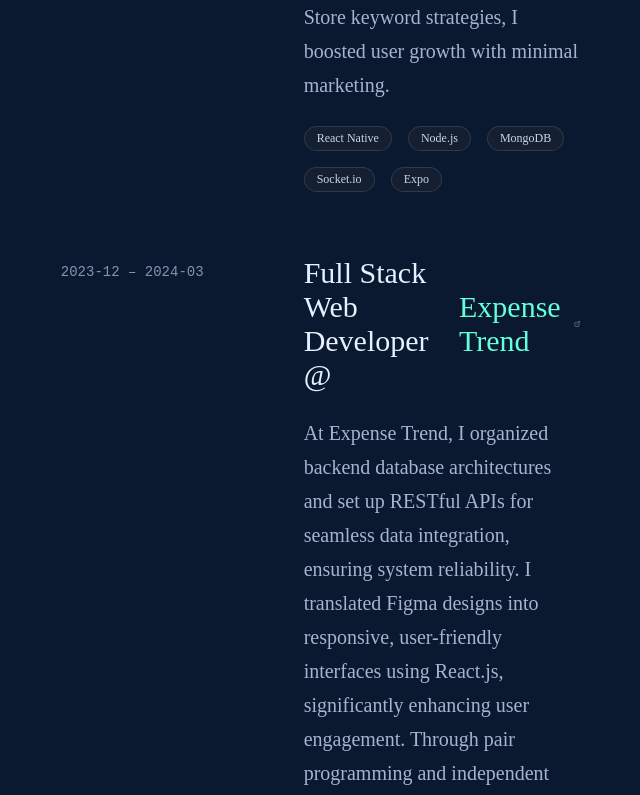
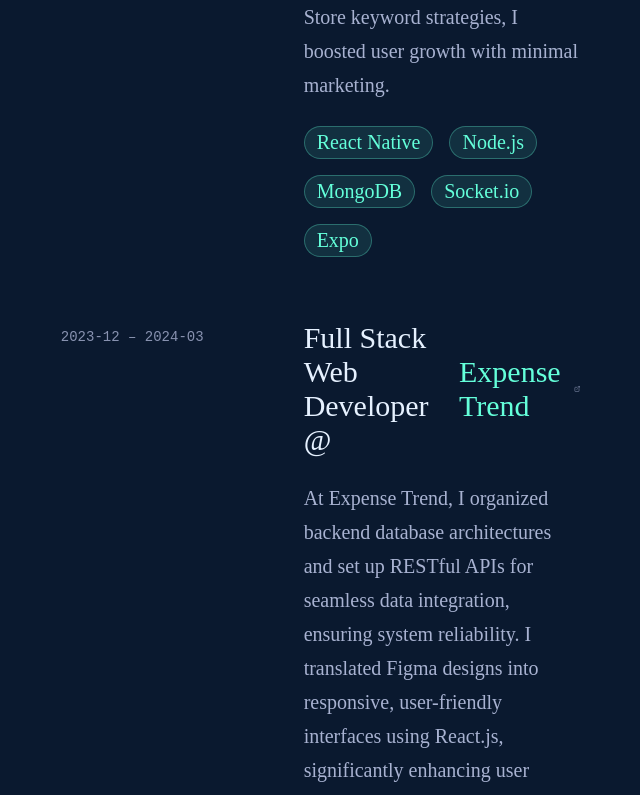
Before and after one commit to apatel924/ashish-portfolio, a React (Create React App) app: page / in a window 1280 px wide. Shown: the part 1200-1995 px from the top of the page, without its empty margins (586-1226 px from the left). Built offline with nearby package versions, Linux system fonts and the light colour scheme.

Commit message:
Enhance TechBadge component styling

```diff
--- a/src/components/TechBadge.js
+++ b/src/components/TechBadge.js
@@ -5,12 +5,12 @@
     display: "inline-flex",
     alignItems: "center",
     borderRadius: "9999px",
-    backgroundColor: "rgba(31,41,55,0.5)",
+    backgroundColor: "rgba(100,255,218,0.1)", // Cool green background with transparency
     padding: "4px 12px",
-    fontSize: "0.75rem",
+    fontSize: "1.25rem",
     fontWeight: "500",
-    color: "#cbd5e1",
-    border: "1px solid rgba(75,85,99,0.5)",
+    color: "#64ffda", // Bright green text that pops
+    border: "1px solid rgba(100,255,218,0.3)", // Subtle green border
     transition: "background-color 0.3s, color 0.3s",
   };
 
```
